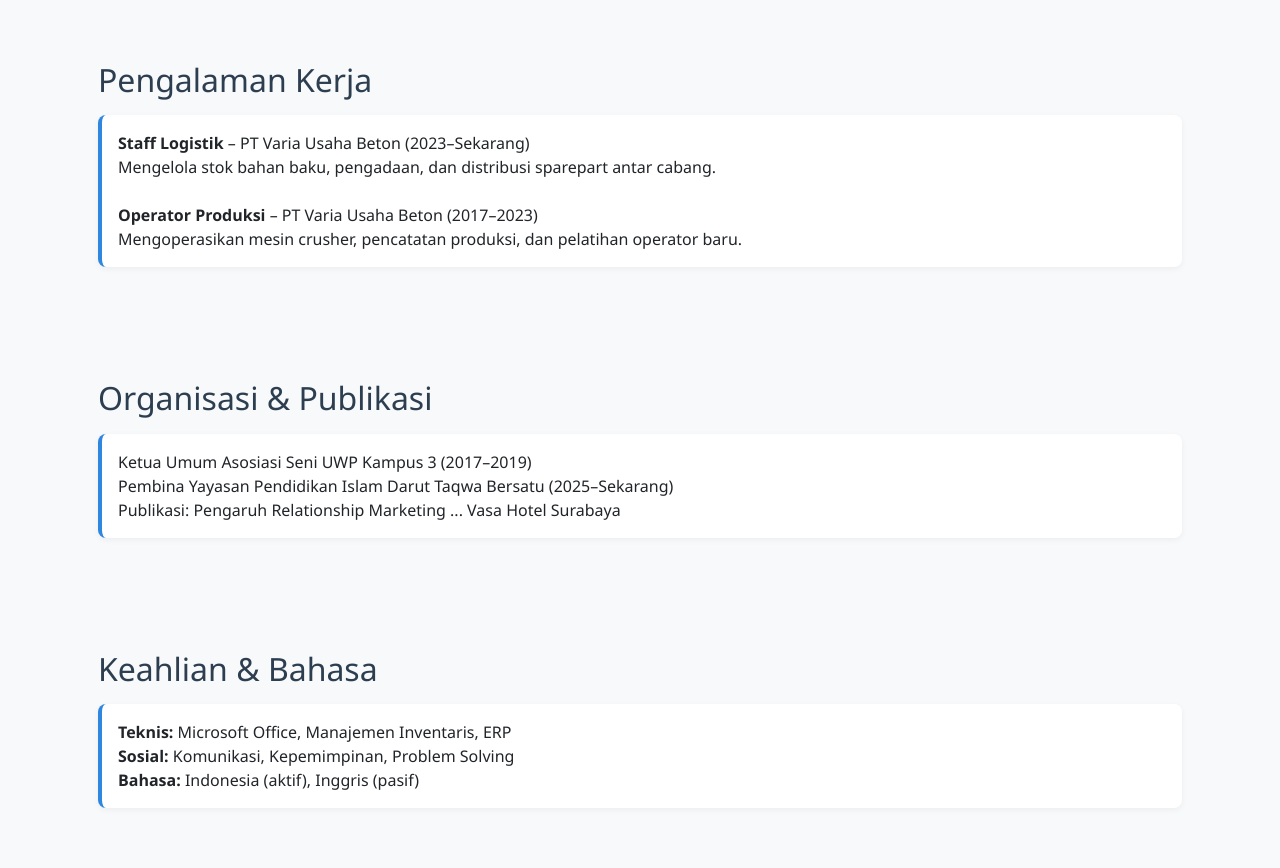
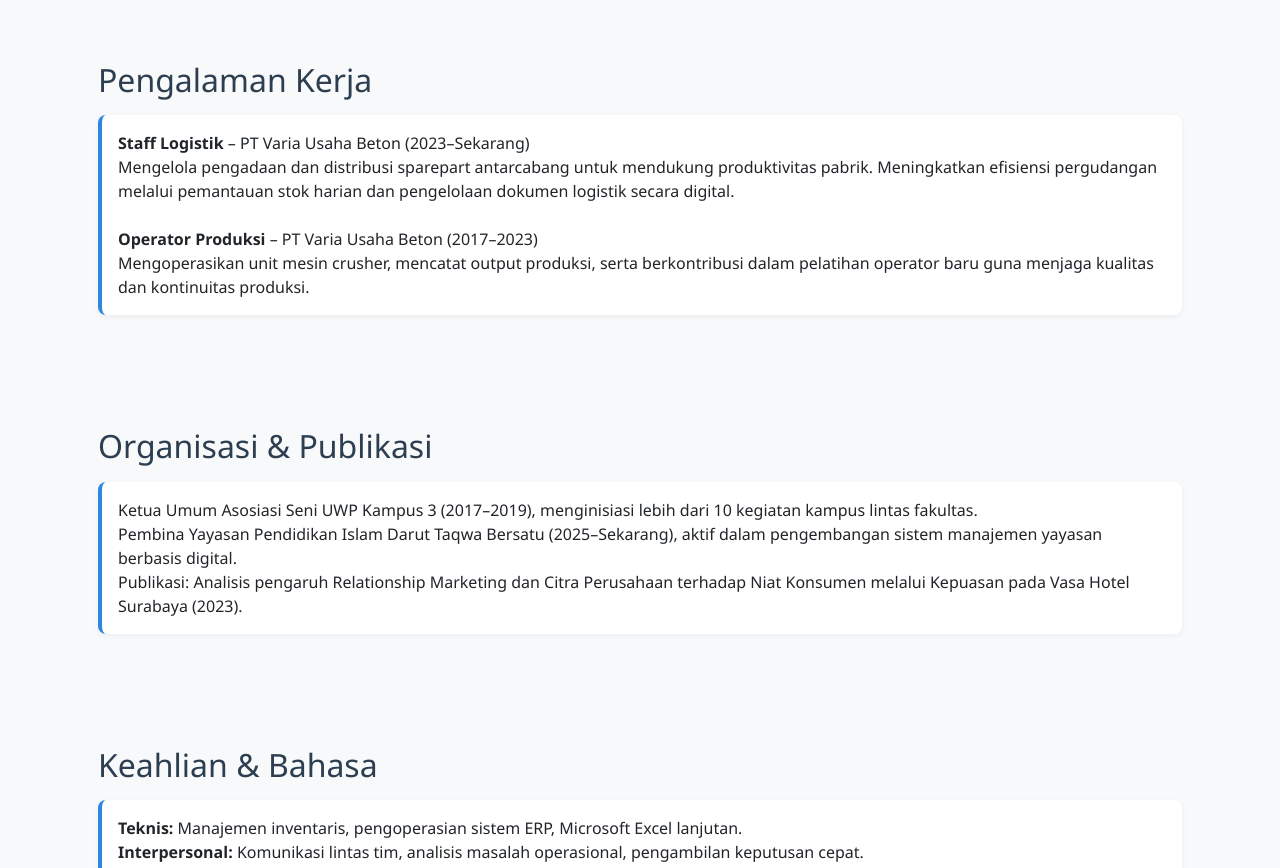
Before and after one commit to fauzihidayat536/Portofolio-fauzi, a plain HTML site: page index.html in a window 1280 px wide. Shown: the part 930-1798 px from the top of the page. Drawn offline with nearby package versions, Linux system fonts and the light colour scheme.

Commit message:
Update index.html

```diff
--- a/index.html
+++ b/index.html
@@ -1,4 +1,3 @@
-
 <!DOCTYPE html>
 <html lang="id">
 <head>
@@ -69,7 +68,7 @@
     <section id="profil" class="section" data-aos="fade-up">
       <h2>Profil Singkat</h2>
       <div class="card-custom">
-        Seorang profesional logistik dengan latar belakang Manajemen SDM, berpengalaman lebih dari 6 tahun dalam proses produksi dan pengelolaan gudang. Terbiasa bekerja dengan sistem yang dinamis, teliti dalam mengelola stok, dan mampu meningkatkan efisiensi distribusi dengan pendekatan sistematis dan kolaboratif.
+        Profesional logistik dengan latar belakang Manajemen SDM. Lebih dari 6 tahun meningkatkan efisiensi rantai pasok dan pengelolaan gudang di industri konstruksi beton. Memiliki pendekatan analitis dan sistematis untuk menyelesaikan kendala lapangan, serta cepat beradaptasi terhadap perubahan prosedur dan teknologi kerja.
       </div>
     </section>
 
@@ -85,27 +84,27 @@
       <h2>Pengalaman Kerja</h2>
       <div class="card-custom">
         <strong>Staff Logistik</strong> – PT Varia Usaha Beton (2023–Sekarang)<br>
-        Mengelola stok bahan baku, pengadaan, dan distribusi sparepart antar cabang.<br><br>
+        Mengelola pengadaan dan distribusi sparepart antarcabang untuk mendukung produktivitas pabrik. Meningkatkan efisiensi pergudangan melalui pemantauan stok harian dan pengelolaan dokumen logistik secara digital.<br><br>
         <strong>Operator Produksi</strong> – PT Varia Usaha Beton (2017–2023)<br>
-        Mengoperasikan mesin crusher, pencatatan produksi, dan pelatihan operator baru.
+        Mengoperasikan unit mesin crusher, mencatat output produksi, serta berkontribusi dalam pelatihan operator baru guna menjaga kualitas dan kontinuitas produksi.
       </div>
     </section>
 
     <section id="organisasi" class="section" data-aos="fade-up">
       <h2>Organisasi & Publikasi</h2>
       <div class="card-custom">
-        Ketua Umum Asosiasi Seni UWP Kampus 3 (2017–2019)<br>
-        Pembina Yayasan Pendidikan Islam Darut Taqwa Bersatu (2025–Sekarang)<br>
-        Publikasi: Pengaruh Relationship Marketing ... Vasa Hotel Surabaya
+        Ketua Umum Asosiasi Seni UWP Kampus 3 (2017–2019), menginisiasi lebih dari 10 kegiatan kampus lintas fakultas.<br>
+        Pembina Yayasan Pendidikan Islam Darut Taqwa Bersatu (2025–Sekarang), aktif dalam pengembangan sistem manajemen yayasan berbasis digital.<br>
+        Publikasi: Analisis pengaruh Relationship Marketing dan Citra Perusahaan terhadap Niat Konsumen melalui Kepuasan pada Vasa Hotel Surabaya (2023).
       </div>
     </section>
 
     <section id="keahlian" class="section" data-aos="fade-up">
       <h2>Keahlian & Bahasa</h2>
       <div class="card-custom">
-        <strong>Teknis:</strong> Microsoft Office, Manajemen Inventaris, ERP<br>
-        <strong>Sosial:</strong> Komunikasi, Kepemimpinan, Problem Solving<br>
-        <strong>Bahasa:</strong> Indonesia (aktif), Inggris (pasif)
+        <strong>Teknis:</strong> Manajemen inventaris, pengoperasian sistem ERP, Microsoft Excel lanjutan.<br>
+        <strong>Interpersonal:</strong> Komunikasi lintas tim, analisis masalah operasional, pengambilan keputusan cepat.<br>
+        <strong>Bahasa:</strong> Bahasa Indonesia (aktif), Bahasa Inggris (dasar – pasif).
       </div>
     </section>
   </div>
```
